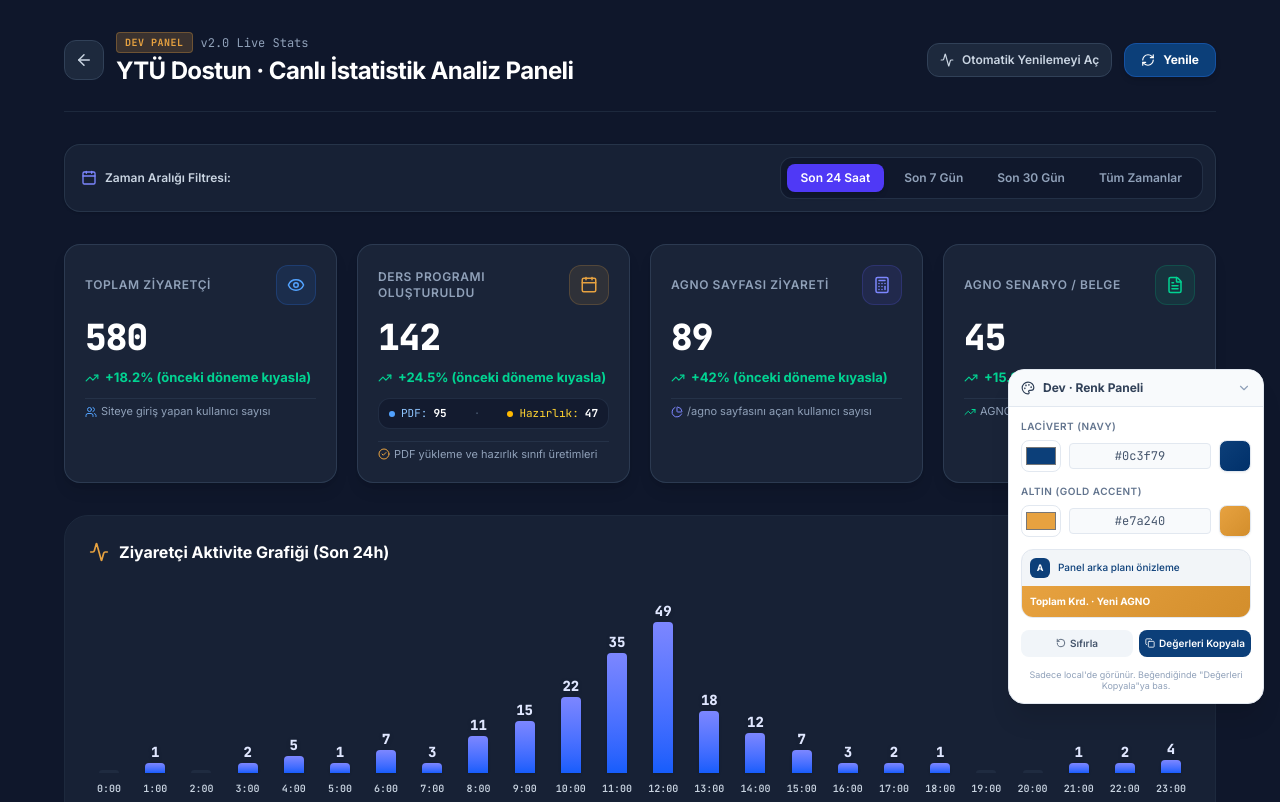
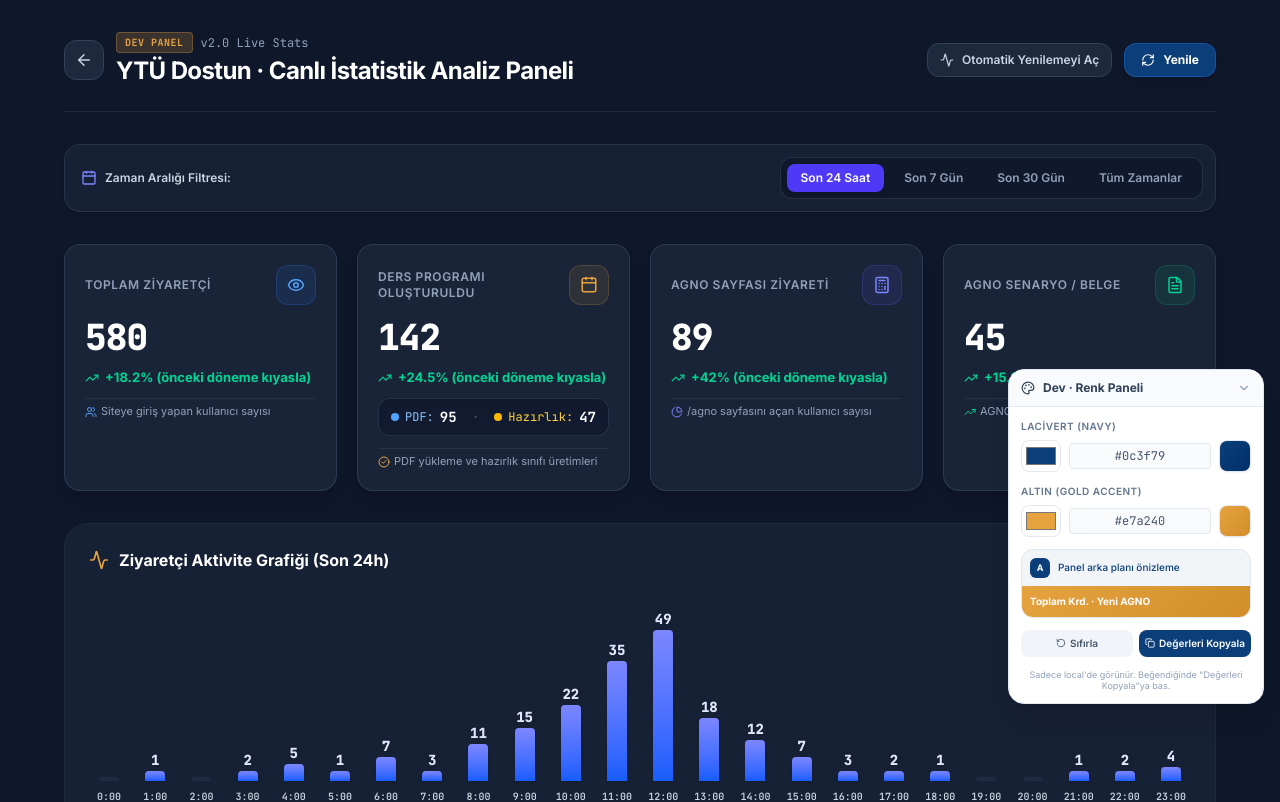
Before and after one commit to atillacirak/ytu-program-gorsellestirici, a Next.js app in the folder frontend/: page /stats in a window 1280 px wide. Shown: the top 802 px of the page. Built offline with nearby package versions, Linux system fonts and the light colour scheme; no server answers.

Commit message:
fix(stats): make pdf vs prep breakdown badge always visible and backfill historical data

```diff
--- a/frontend/src/app/stats/page.tsx
+++ b/frontend/src/app/stats/page.tsx
@@ -314,16 +314,16 @@ export default function AdminDashboard() {
               {stats ? stats.total_generated.toLocaleString() : '...'}
             </div>
             {renderPct(stats?.pct_generated, period)}
-            {((stats?.total_generated_pdf ?? 0) > 0 || (stats?.total_generated_prep ?? 0) > 0) && (
-              <div className="flex items-center justify-between text-[11px] font-mono bg-slate-900/60 rounded-xl px-2.5 py-1.5 border border-slate-700/50">
+            {stats && (
+              <div className="flex items-center justify-between text-xs font-mono bg-slate-900/70 rounded-xl px-3 py-2 border border-slate-700/60 shadow-inner">
                 <span className="flex items-center gap-1.5 text-blue-300">
-                  <span className="w-1.5 h-1.5 rounded-full bg-blue-400"></span>
-                  PDF: <strong className="text-white">{stats?.total_generated_pdf?.toLocaleString()}</strong>
+                  <span className="w-2 h-2 rounded-full bg-blue-400"></span>
+                  PDF: <strong className="text-white text-xs sm:text-sm">{(stats.total_generated_pdf || 0).toLocaleString()}</strong>
                 </span>
                 <span className="text-slate-600">·</span>
                 <span className="flex items-center gap-1.5 text-amber-300">
-                  <span className="w-1.5 h-1.5 rounded-full bg-amber-400"></span>
-                  Hazırlık: <strong className="text-white">{stats?.total_generated_prep?.toLocaleString()}</strong>
+                  <span className="w-2 h-2 rounded-full bg-amber-400"></span>
+                  Hazırlık: <strong className="text-white text-xs sm:text-sm">{(stats.total_generated_prep || 0).toLocaleString()}</strong>
                 </span>
               </div>
             )}
```
